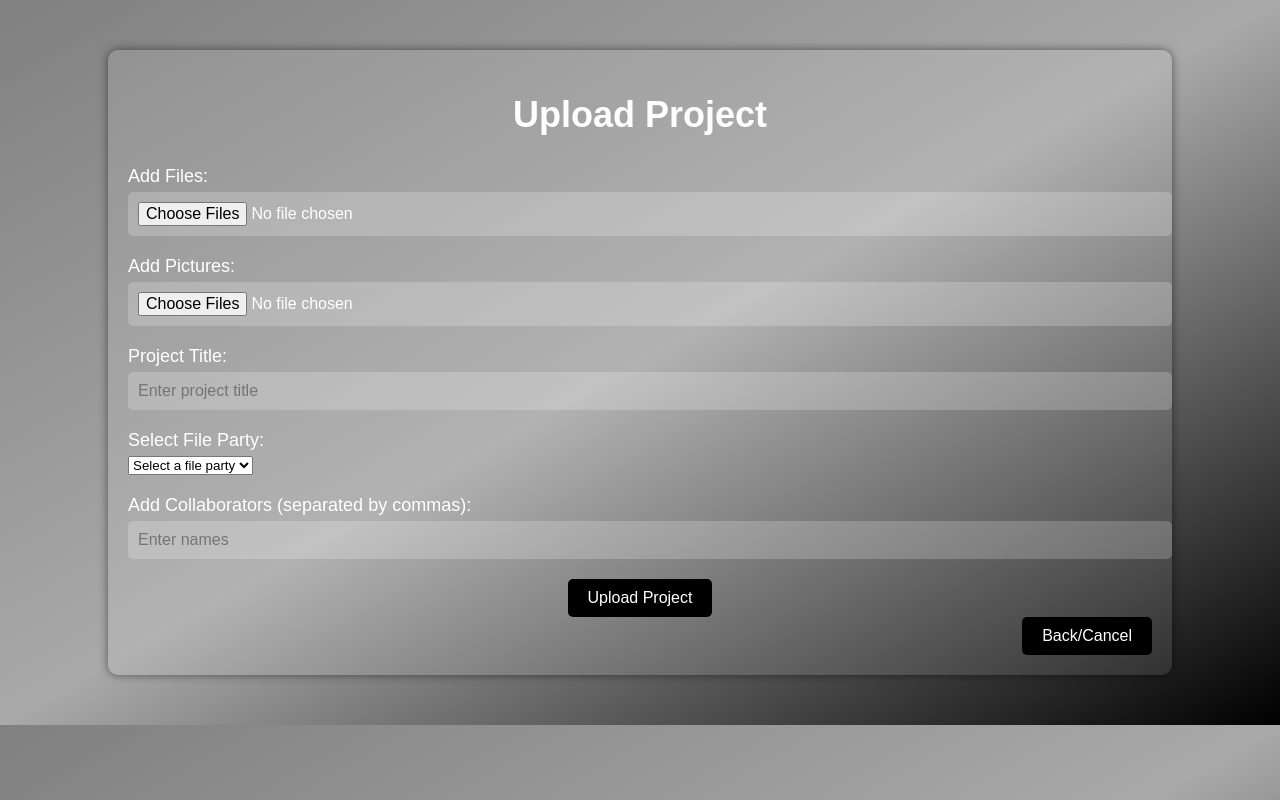
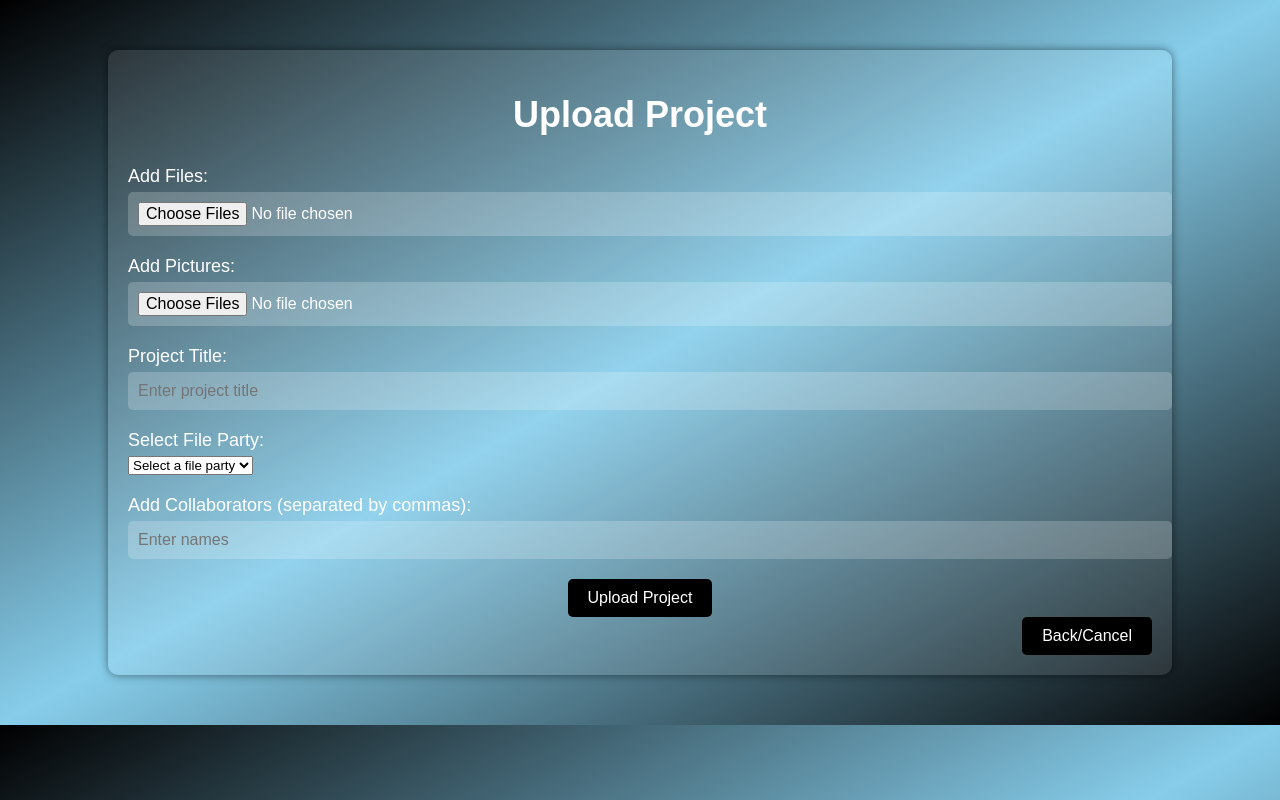
Before and after one commit to Shanjid188/UniConnect, a Django app: template template/uploadproject.html in a window 1280 px wide. Run offline with Django 5.2, Linux system fonts and the light colour scheme; the template is opened without the code that fills it, so the values that code supplies are empty.

Commit message:
Update uploadproject.html
color change

```diff
--- a/template/uploadproject.html
+++ b/template/uploadproject.html
@@ -1,3 +1,4 @@
+
 <!DOCTYPE html>
 <html lang="en">
 <head>
@@ -8,7 +9,7 @@
     body {
         margin: 0;
         padding: 0;
-        background: linear-gradient(to bottom right, grey, darkgrey, black);
+        background: linear-gradient(to bottom right,black, skyblue, black);
         font-family: Arial, sans-serif;
         color: white;
     }
```
